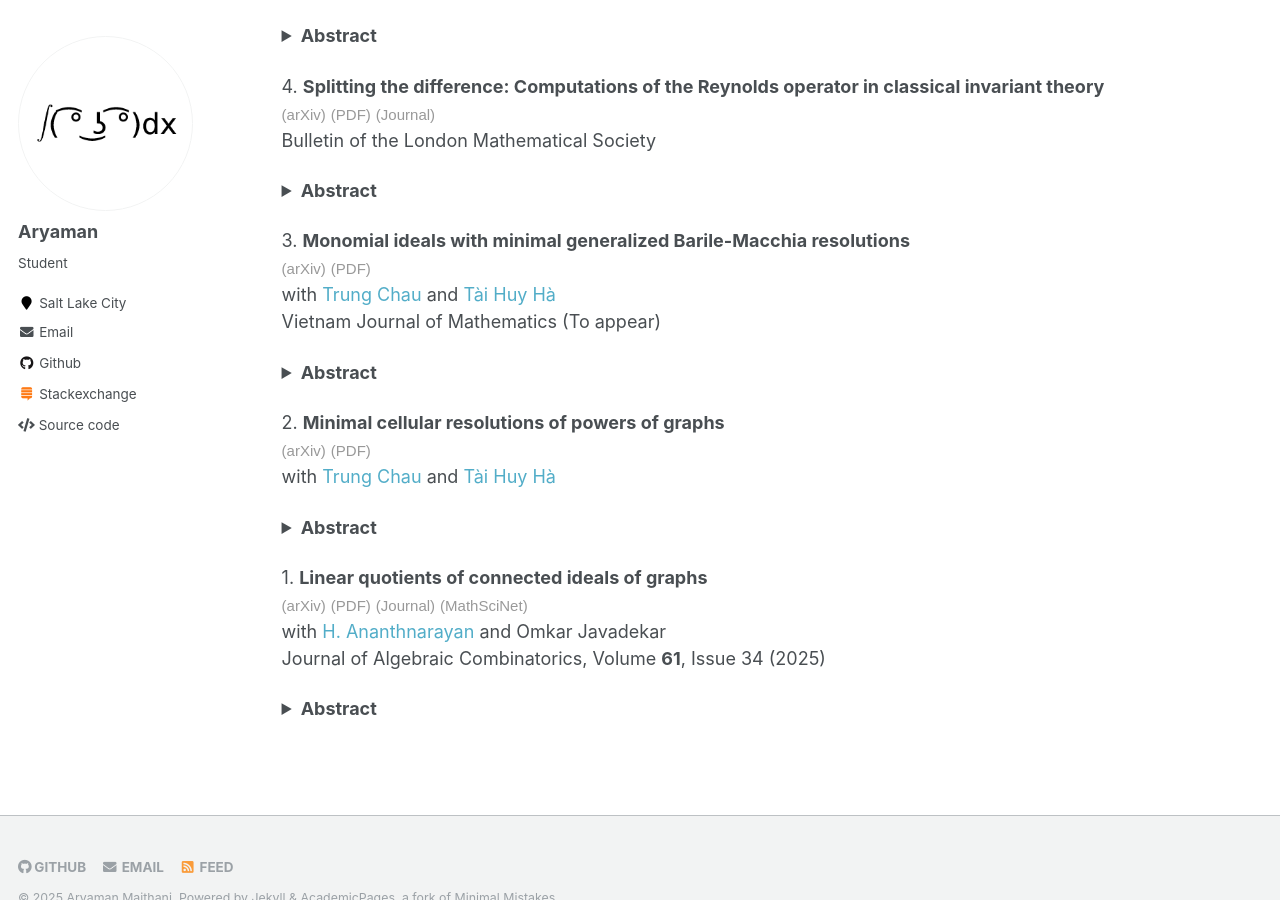
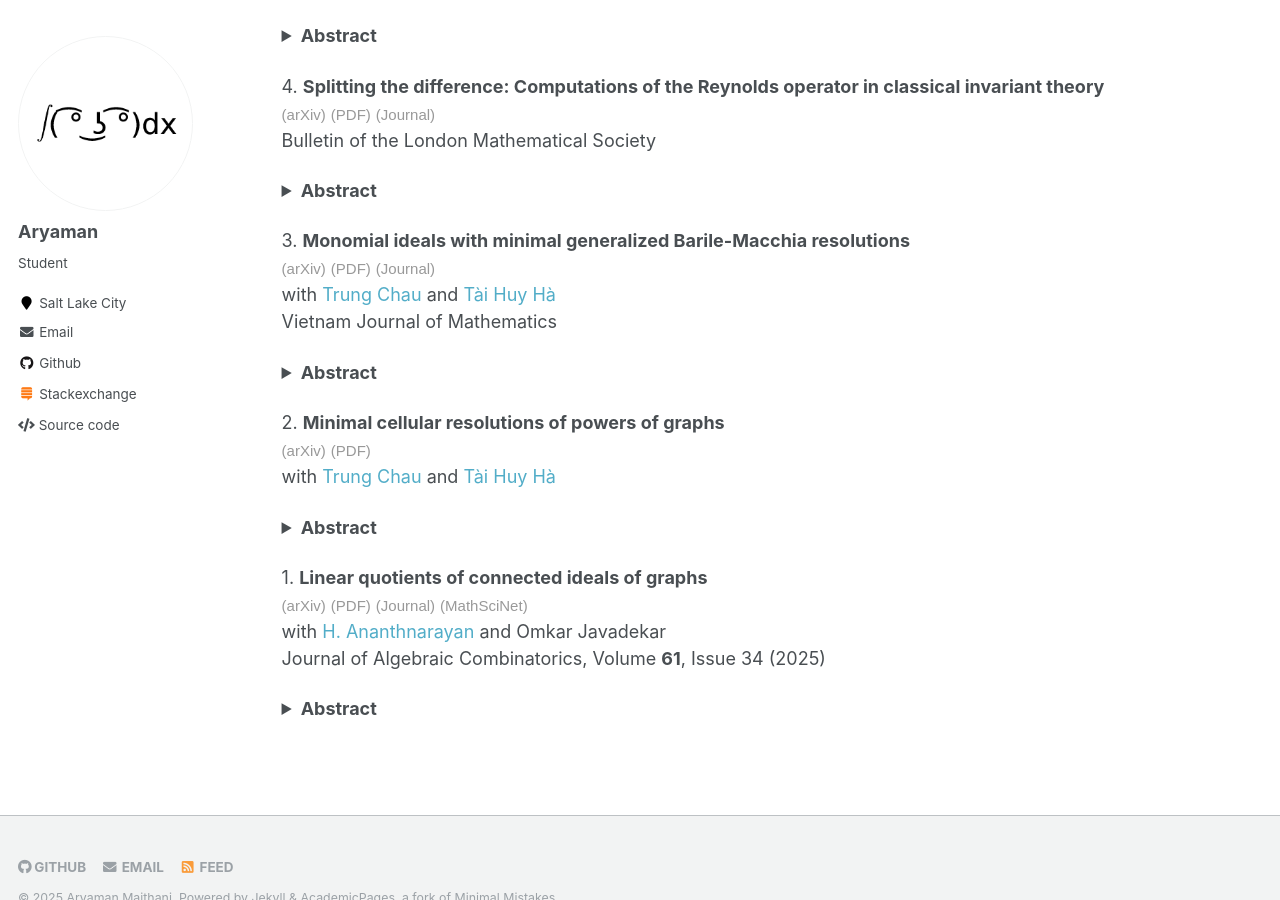
Before and after one commit to aryamanmaithani/math, a Jekyll site: the page built from _pages/papers.html, in a window 1280 px wide and 900 px high, scrolled down 624 px. Built offline with Jekyll 4.4.1, drawn with Linux system fonts in a browser that asks for light colours; formulas are drawn with MathJax 3.

Commit message:
update with vjom paper

```diff
--- a/_pages/papers.html
+++ b/_pages/papers.html
@@ -60,7 +60,7 @@
 
 <p>
 4. <b>Splitting the difference: Computations of the Reynolds operator in classical invariant theory</b> <br>
- <a href="https://arxiv.org/abs/2412.18841" target="_blank"><span style="font-family: sans-serif, 'Open Sans';color: #999;font-size: 15px;">(arXiv)</span></a> <a href="maithani_classical_reynolds.pdf" target="_blank"><span style="font-family: sans-serif, 'Open Sans';color: #999;font-size: 15px;">(PDF)</span></a> <a href="http://doi.org/10.1112/blms.70175" target="_blank"><span style="font-family: sans-serif, 'Open Sans';color: #999;font-size: 15px;">(Journal)</span></a> <br>
+ <a href="https://arxiv.org/abs/2412.18841" target="_blank"><span style="font-family: sans-serif, 'Open Sans';color: #999;font-size: 15px;">(arXiv)</span></a> <a href="maithani_classical_reynolds.pdf" target="_blank"><span style="font-family: sans-serif, 'Open Sans';color: #999;font-size: 15px;">(PDF)</span></a> <a href="https://onlinelibrary.wiley.com/share/author/NRF8NCKPV5ZAUGZIBYVV?target=10.1112/blms.70175" target="_blank"><span style="font-family: sans-serif, 'Open Sans';color: #999;font-size: 15px;">(Journal)</span></a> <br>
 Bulletin of the London Mathematical Society <br>
 <details> <summary><b>Abstract</b></summary>
 If $G$ is a linearly reductive group acting rationally on a polynomial ring
@@ -76,9 +76,9 @@
 
 <p>
 3. <b>Monomial ideals with minimal generalized Barile-Macchia resolutions</b> <br>
- <a href="https://arxiv.org/abs/2412.11843" target="_blank"><span style="font-family: sans-serif, 'Open Sans';color: #999;font-size: 15px;">(arXiv)</span></a> <a href="chau_ha_maithani_monomial_ideal_BM.pdf" target="_blank"><span style="font-family: sans-serif, 'Open Sans';color: #999;font-size: 15px;">(PDF)</span></a> <br>
+ <a href="https://arxiv.org/abs/2412.11843" target="_blank"><span style="font-family: sans-serif, 'Open Sans';color: #999;font-size: 15px;">(arXiv)</span></a> <a href="chau_ha_maithani_monomial_ideal_BM.pdf" target="_blank"><span style="font-family: sans-serif, 'Open Sans';color: #999;font-size: 15px;">(PDF)</span></a> <a href="https://doi.org/10.1007/s10013-025-00773-8" target="_blank"><span style="font-family: sans-serif, 'Open Sans';color: #999;font-size: 15px;">(Journal)</span></a> <br>
 with <a href="https://trungchaumath.github.io/" target="_blank">Trung Chau</a> and <a href="http://www.math.tulane.edu/~tai/" target="_blank">Tài Huy Hà</a> <br>
-Vietnam Journal of Mathematics (To appear) <br>
+Vietnam Journal of Mathematics <br>
 <details> <summary><b>Abstract</b></summary>
 We identify several classes of monomial ideals that possess minimal
 generalized Barile-Macchia resolutions. These classes of ideals include generic
--- a/codes/papers_page_generator/papers.txt
+++ b/codes/papers_page_generator/papers.txt
@@ -25,7 +25,7 @@
 date: 2024-12-25
 arxiv: 2412.18841
 pdf: maithani_classical_reynolds
-journal: http://doi.org/10.1112/blms.70175
+journal: https://onlinelibrary.wiley.com/share/author/NRF8NCKPV5ZAUGZIBYVV?target=10.1112/blms.70175
 cite: Bulletin of the London Mathematical Society
 =========
 3
@@ -34,7 +34,8 @@
 coauthors: TC, THH
 arxiv: 2412.11843
 pdf: chau_ha_maithani_monomial_ideal_BM
-toa: Vietnam Journal of Mathematics
+journal: https://doi.org/10.1007/s10013-025-00773-8
+cite: Vietnam Journal of Mathematics
 =========
 2
 title: Minimal cellular resolutions of powers of graphs
```
Also changed, not shown: 1 other file.
